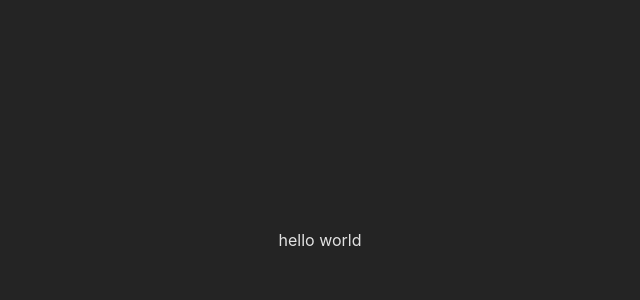
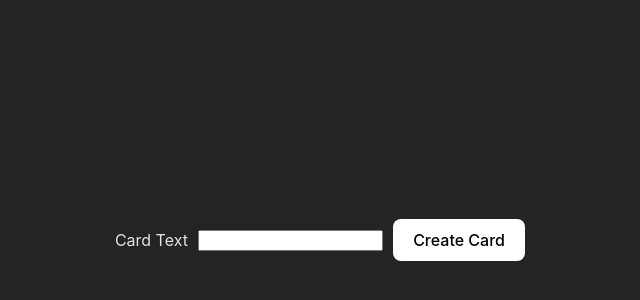
Before and after one commit to JaneilTan/mern-stack-test, a React (Vite) app in the folder client/: page /decks/1 in a window 1280 px wide. Shown: the part 160-460 px from the top of the page, without its empty margins (320-960 px from the left). Built offline with nearby package versions, Linux system fonts and the light colour scheme.

Commit message:
Implement card creation functionality within decks

```diff
--- a/client/src/Deck.tsx
+++ b/client/src/Deck.tsx
@@ -1,3 +1,58 @@
+import { useState } from 'react';
+import { useParams } from 'react-router-dom';
+// import { getDecks, TDeck } from './api/getDecks';
+// import { deleteDeck } from './api/deleteDeck';
+// import { createDeck } from './api/createDeck';
+import "./App.css";
+import { createCard } from './api/createCard';
+
+
+
 export default function Deck() {
-    return <>hello world</>
+//   const [cards, setCards] = useState<TDeck[]>([]);
+  const [text, setText] = useState("");
+  const { deckId } = useParams();
+
+  async function handleCreateDeck(e: React.FormEvent) {
+    e.preventDefault();
+    const deck = await createCard(deckId!, text);
+    // setDecks([...decks, deck])
+    setText("");
+  }
+
+//   async function handleDeleteDeck(deckId: string) {
+//     await deleteDeck(deckId)
+//     setDecks(decks.filter((deck) => deck._id !== deckId));
+//   }
+
+//   useEffect(() => {
+//     async function fetchDecks() {
+//       const newDecks = await getDecks();
+//       setDecks(newDecks);
+//     }
+//     fetchDecks();
+//   }, []);
+  return (
+    <div className='App'>
+      {/* <ul className="decks">
+        {decks.map((deck) => (
+          <li key={deck._id}>
+            <button onClick={() => handleDeleteDeck(deck._id)}>X</button>
+            <Link to={`decks/${deck._id}`}>{deck.title}</Link>
+          </li>
+        ))}
+      </ul> */}
+      <form onSubmit={handleCreateDeck}>
+        <label htmlFor="card-text">Card Text</label>
+        <input
+          id="card-text"
+          value={text}
+          onChange={(e: React.ChangeEvent<HTMLInputElement>) => {
+            setText(e.target.value);
+          }}
+        />
+        <button>Create Card</button>
+      </form>
+    </div>
+  );
 }
```
